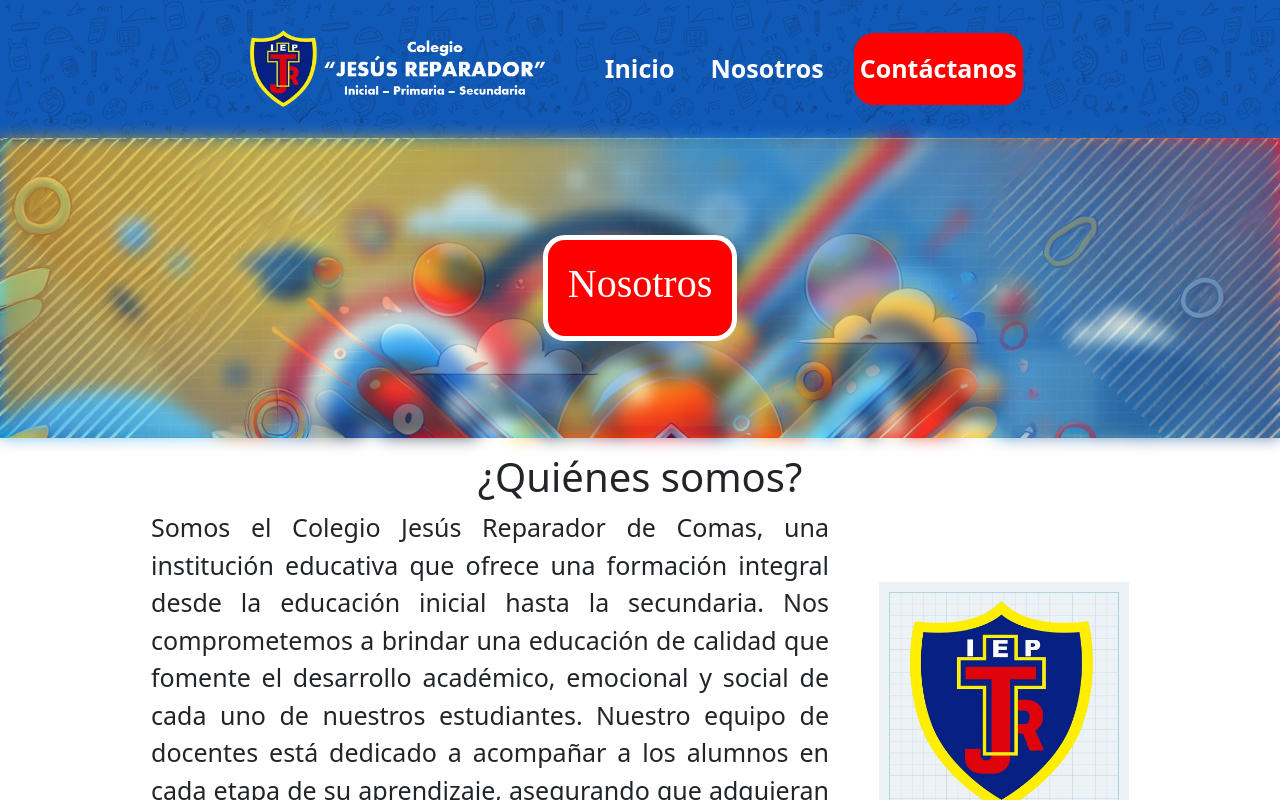
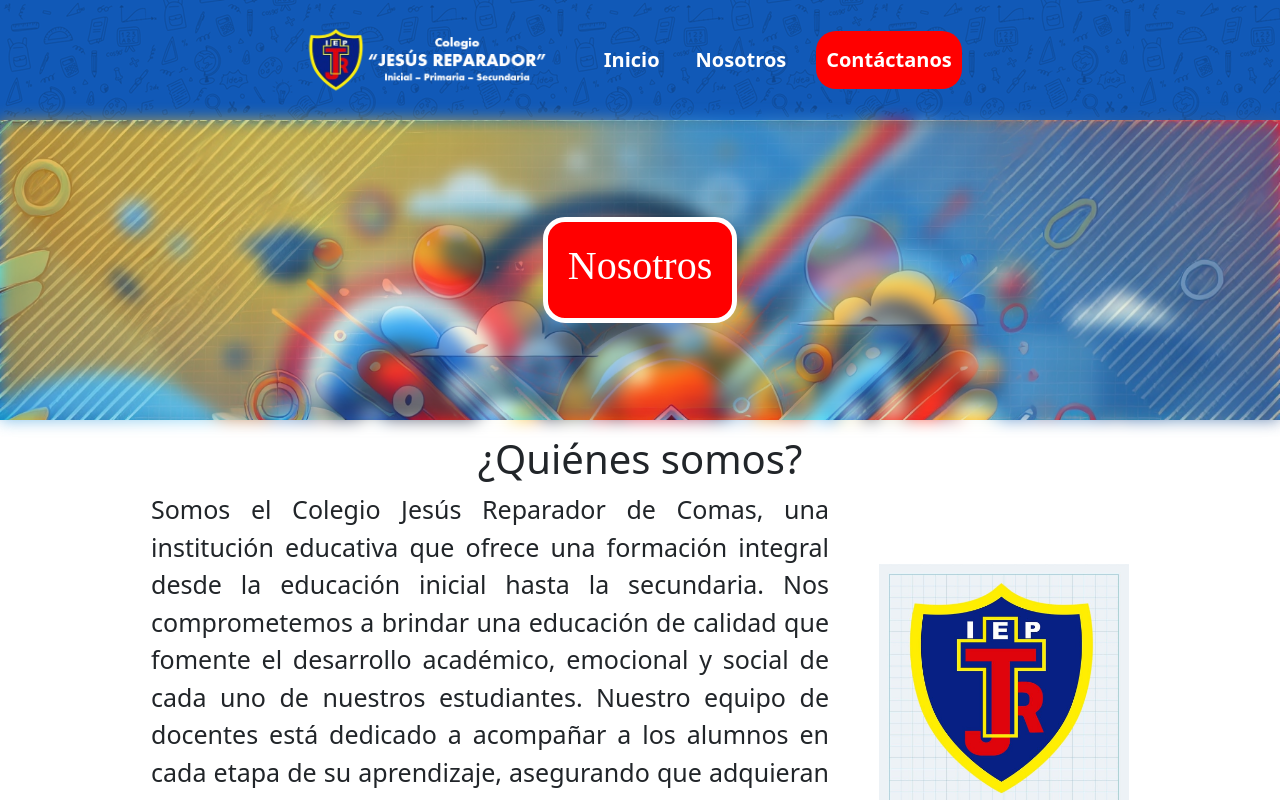
Before and after one commit to Pandaluf/JesusReparador_LandingPage, a React (Vite) app: page /#/about in a window 1280 px wide. Shown: the top 800 px of the page. Built offline with nearby package versions, Linux system fonts and the light colour scheme.

Commit message:
fix: Navbar responsive modification

```diff
--- a/src/components/navbar/NavBar.css
+++ b/src/components/navbar/NavBar.css
@@ -85,3 +85,22 @@ body{
 Link{
     text-decoration: none
 }
+
+@media (max-width: 1700px) {
+    .custom-navbar {
+        padding: 8px 0;
+    }
+    .logo {
+        height: 45px;
+    }
+    .test {
+        height: 4.5rem;
+    }
+    .custom-navbar__link {
+        font-size: 20px;
+    }
+    .custom-navbar__link__contact {
+        font-size: 20px;
+        padding: 10px;
+    }
+}
--- a/src/components/navbar/NavBar.jsx
+++ b/src/components/navbar/NavBar.jsx
@@ -38,7 +38,7 @@ function NavBar() {
                         </Offcanvas.Header>
                         <Offcanvas.Body className="p-3">
                             <Nav className="justify-content-center flex-grow-1 pe-3">
-                                <img src={logo} alt="logo" height={90} className="me-0 me-lg-5" />
+                                <img src={logo} alt="logo" height={90} className="me-0 me-lg-5 test" />
 
                                 {/* Enlaces que cierran el Offcanvas al hacer clic */}
                                 <Link to="/" className="no-decoration" onClick={handleClose}>
```
